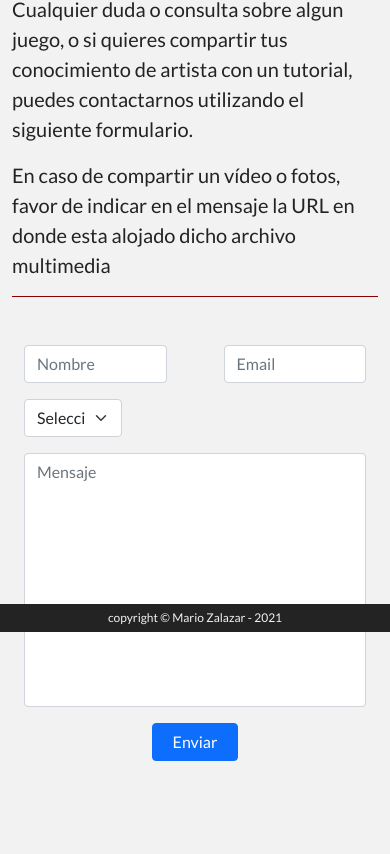
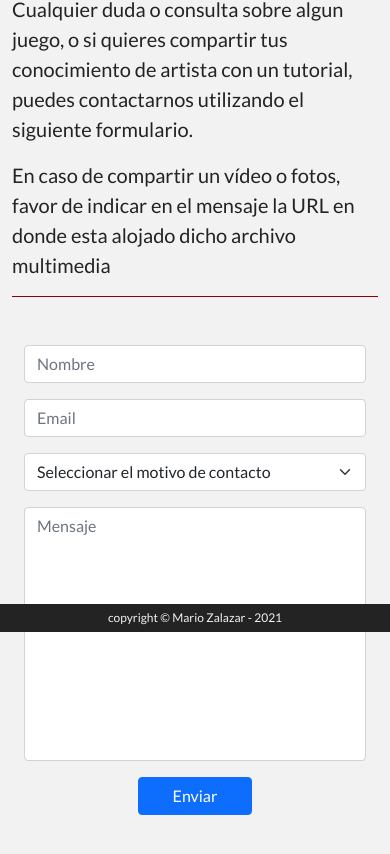
Before and after one commit to MarioJavierZalazar/battlehorse, a plain HTML site: page pages/contacto.html in a window 390 px wide. Shown: the part 212-1066 px from the top of the page. Before the commit the page ends 1021 px from the top, so only its background shows below. Drawn offline with Linux system fonts and the light colour scheme.

Commit message:
Se ajusta la seccion de contacto

```diff
--- a/pages/contacto.html
+++ b/pages/contacto.html
@@ -58,15 +58,15 @@
         <!-- Formulario de contacto -->
         <form action="#" method="POST" id="formContacto" class="my-5 container">
             <div class="row">
-                <div class="col-12 d-flex justify-content-between">
-                    <div class="mb-3 col-5">
+                <div class="col-12 d-md-flex justify-content-between">
+                    <div class="mb-3 col-xs-12 col-md-5">
                       <input type="text" class="form-control" name="nombre" placeholder="Nombre">
                     </div>
-                    <div class="mb-3 col-5">
+                    <div class="mb-3 col-xs-12 col-md-5">
                       <input type="email" class="form-control" name="email" placeholder="Email">
                     </div>
                 </div>
-                <div class="col-4">
+                <div class="col-xs-12 col-md-4">
                     <select class="form-select mb-3" aria-label="Default select example">
                         <option selected>Seleccionar el motivo de contacto</option>
                         <option value="consulta">Consulta</option>
@@ -77,7 +77,7 @@
                     <textarea class="form-control" name="descripcion" id="descripcion" cols="50" rows="10" placeholder="Mensaje"></textarea>
                 </div>
                 <div class="d-flex justify-content-center">
-                    <button type="submit" class="btn w-25 btn-primary">Enviar</button>
+                    <button type="submit" class="btn btn-primary col-4">Enviar</button>
                 </div>
             </div>
           </form>
```
